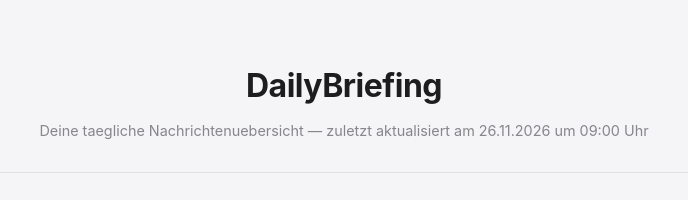
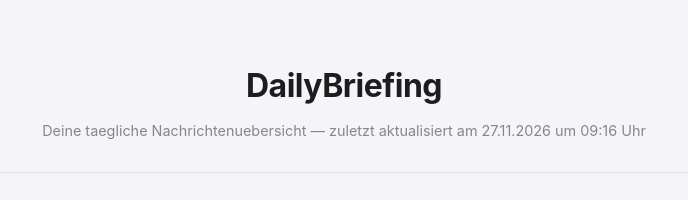
Before and after one commit to Carlo-Wikarek/daily-briefing, a plain HTML site: page index.html in a window 1280 px wide. Shown: the top 200 px of the page, 296-984 px from the left. Drawn offline with Linux system fonts and the light colour scheme.

Commit message:
chore: daily update

```diff
--- a/index.html
+++ b/index.html
@@ -238,7 +238,7 @@
     <div class="container">
         <header>
             <h1>DailyBriefing</h1>
-            <p class="subtitle">Deine taegliche Nachrichtenuebersicht &mdash; zuletzt aktualisiert am 26.11.2026 um 09:00 Uhr</p>
+            <p class="subtitle">Deine taegliche Nachrichtenuebersicht &mdash; zuletzt aktualisiert am 27.11.2026 um 09:16 Uhr</p>
         </header>
 
         <main>
```
